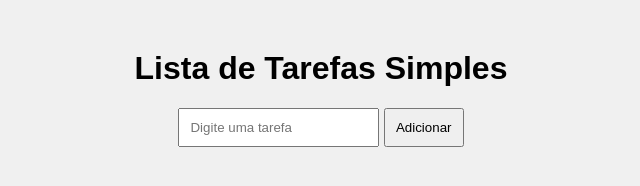
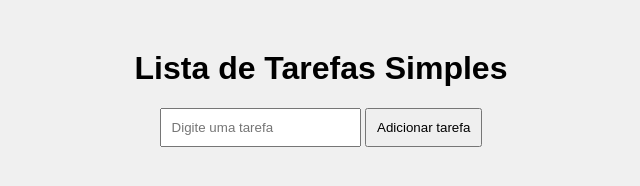
Before and after one commit to Medeiros281213/Tabalho-dvops, a plain HTML site: page index.html in a window 1280 px wide. Shown: the whole page, without its empty margins (319-959 px from the left). Drawn offline with Linux system fonts and the light colour scheme.

Commit message:
Melhora botão

```diff
--- a/index.html
+++ b/index.html
@@ -10,7 +10,7 @@
   <h1>Lista de Tarefas Simples</h1>
 
   <input type="text" id="tarefa" placeholder="Digite uma tarefa">
-  <button onclick="adicionar()">Adicionar</button>
+  <button onclick="adicionar()">Adicionar tarefa</button>
 
   <ul id="lista"></ul>
 
```
